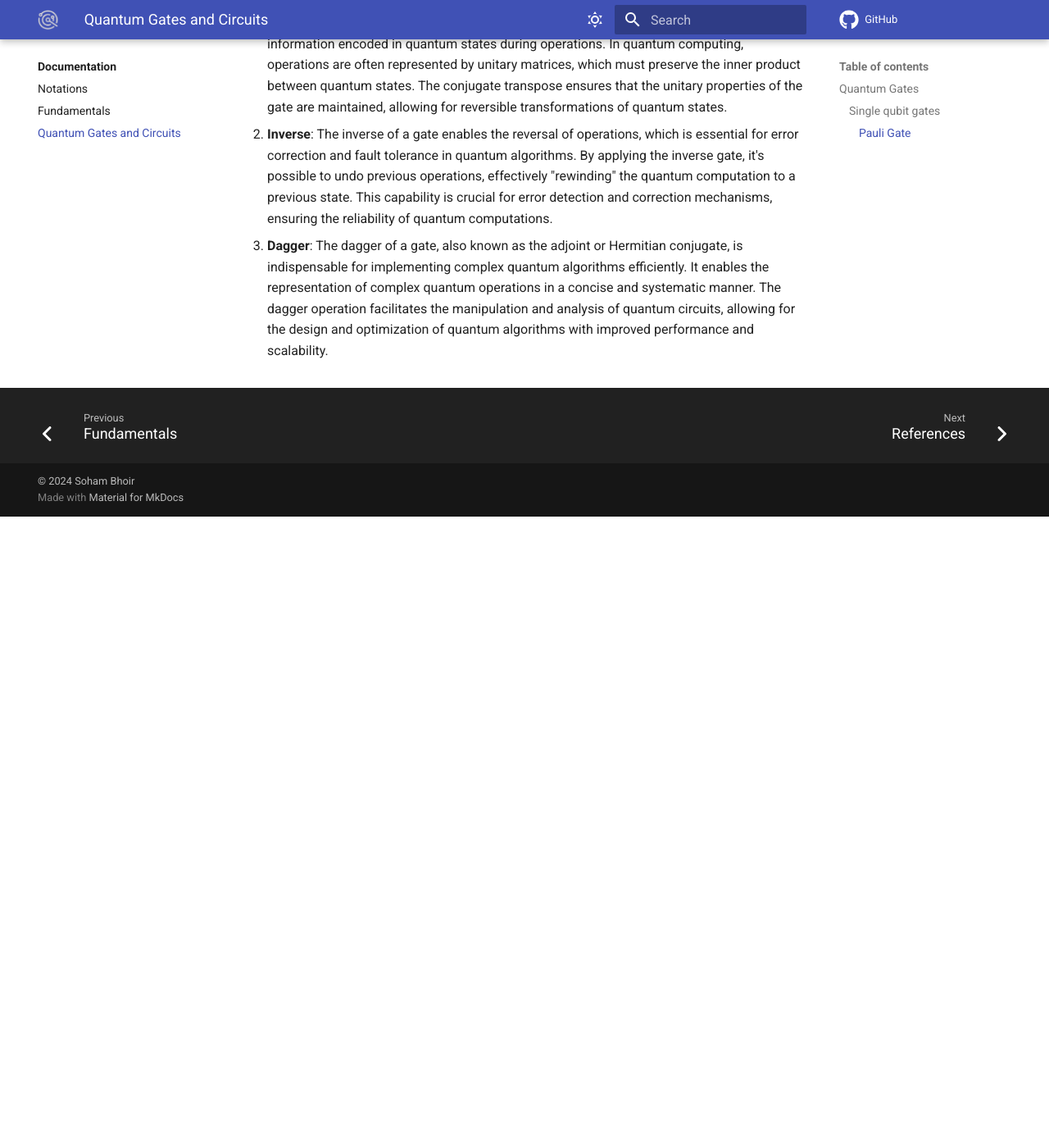
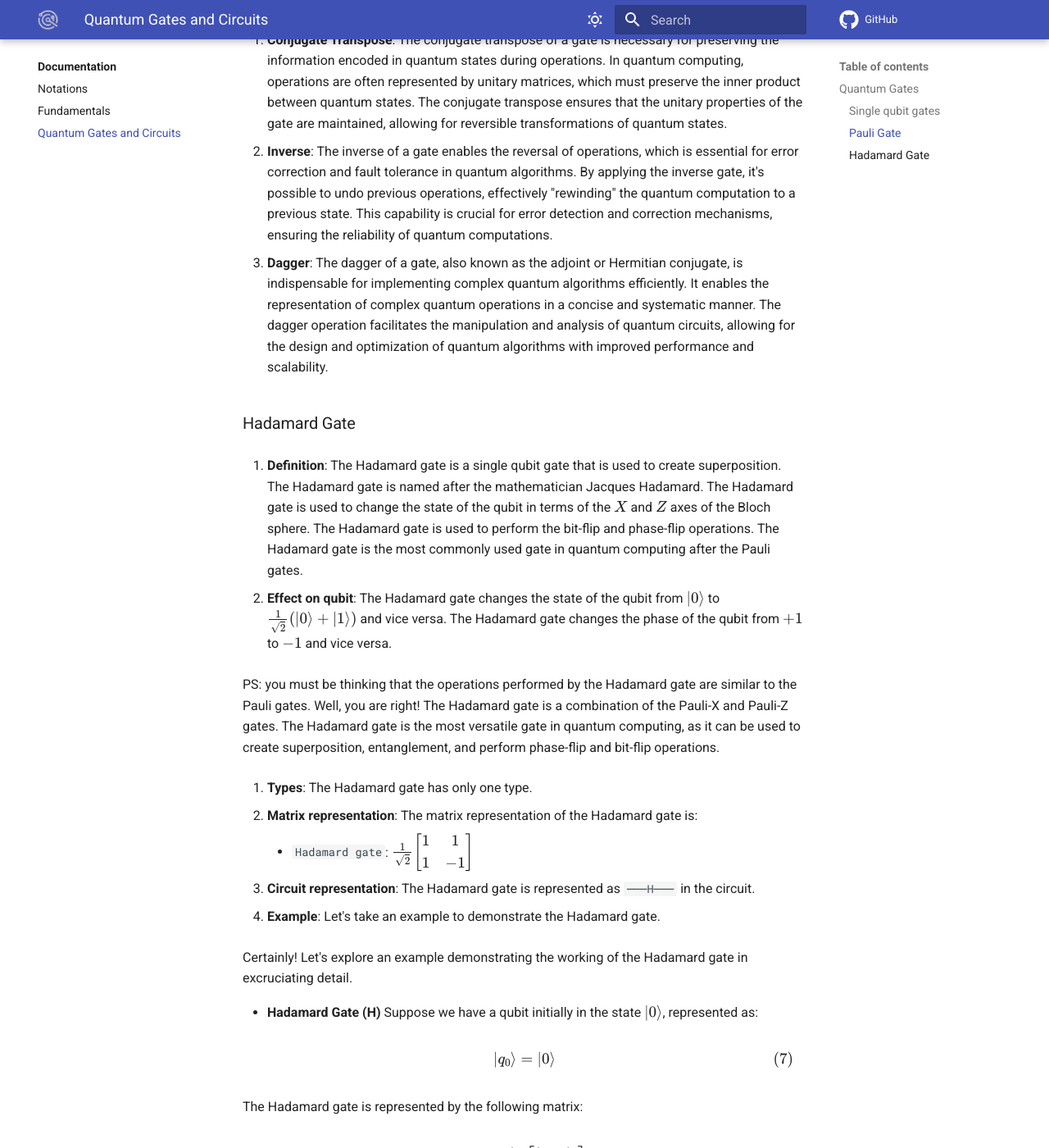
Before and after one commit to Winter-Soren/quantum-ml-handbook, an MkDocs documentation site: the page built from docs/documentation/gates-and-circuits.md, in a window 1280 px wide and 1400 px high, scrolled down 5242 px. Shown: the whole window at 82% size. Built offline with MkDocs 1.6.1 and Material for MkDocs 9.7.7, drawn with Linux system fonts in a browser that asks for light colours; comment, search, counter and statistics services are not loaded; before the commit the page ends 5872 px from its top, so only the background shows below that; some of the changed text lies outside the part shown.

Commit message:
added Hadamard Gate

```diff
--- a/docs/documentation/gates-and-circuits.md
+++ b/docs/documentation/gates-and-circuits.md
@@ -26,7 +26,7 @@ Single qubit gates are the gates that act on a single qubit. These gates are use
 6. `U gate`
 
 
-####  Pauli Gate
+###  Pauli Gate
 1. **Definition**: The Pauli gates are a set of three single qubit gates that are used to change the state of a qubit. The Pauli gates are:
     * `Pauli-X gate`
     * `Pauli-Y gate`
@@ -179,3 +179,96 @@ Major spoilers: you might be thinking that why we need to learn so much about th
 2. **Inverse**: The inverse of a gate enables the reversal of operations, which is essential for error correction and fault tolerance in quantum algorithms. By applying the inverse gate, it's possible to undo previous operations, effectively "rewinding" the quantum computation to a previous state. This capability is crucial for error detection and correction mechanisms, ensuring the reliability of quantum computations.
 
 3. **Dagger**: The dagger of a gate, also known as the adjoint or Hermitian conjugate, is indispensable for implementing complex quantum algorithms efficiently. It enables the representation of complex quantum operations in a concise and systematic manner. The dagger operation facilitates the manipulation and analysis of quantum circuits, allowing for the design and optimization of quantum algorithms with improved performance and scalability.
+
+
+
+
+### Hadamard Gate
+1. **Definition**: The Hadamard gate is a single qubit gate that is used to create superposition. The Hadamard gate is named after the mathematician Jacques Hadamard. The Hadamard gate is used to change the state of the qubit in terms of the \(X\) and \(Z\) axes of the Bloch sphere. The Hadamard gate is used to perform the bit-flip and phase-flip operations. The Hadamard gate is the most commonly used gate in quantum computing after the Pauli gates.
+
+2. **Effect on qubit**: The Hadamard gate changes the state of the qubit from \(|0\rangle\) to \(\frac{1}{\sqrt{2}}(|0\rangle + |1\rangle)\) and vice versa. The Hadamard gate changes the phase of the qubit from \(+1\) to \(-1\) and vice versa.
+
+PS: you must be thinking that the operations performed by the Hadamard gate are similar to the Pauli gates. Well, you are right! The Hadamard gate is a combination of the Pauli-X and Pauli-Z gates. The Hadamard gate is the most versatile gate in quantum computing, as it can be used to create superposition, entanglement, and perform phase-flip and bit-flip operations.
+
+3. **Types**: The Hadamard gate has only one type.
+
+4. **Matrix representation**: The matrix representation of the Hadamard gate is:
+    * `Hadamard gate`: \(\frac{1}{\sqrt{2}}\begin{bmatrix} 1 & 1 \\ 1 & -1 \end{bmatrix}\)
+
+5. **Circuit representation**: The Hadamard gate is represented as ` ───H─── ` in the circuit.
+
+6. **Example**: Let's take an example to demonstrate the Hadamard gate.
+
+Certainly! Let's explore an example demonstrating the working of the Hadamard gate in excruciating detail.
+
+*   **Hadamard Gate (H)**
+Suppose we have a qubit initially in the state \( |0\rangle \), represented as:
+
+$$
+|q_0\rangle = |0\rangle
+\tag{7}
+$$
+
+The Hadamard gate is represented by the following matrix:
+
+$$
+H = \frac{1}{\sqrt{2}} \begin{bmatrix} 1 & 1 \\ 1 & -1 \end{bmatrix}
+\tag{8}
+$$
+
+To apply the Hadamard gate to the qubit \( |q_0\rangle = |0\rangle \), we perform a matrix multiplication of the Hadamard gate matrix with the state vector representing \( |0\rangle \).
+
+$$
+H|q_0\rangle = \frac{1}{\sqrt{2}} \begin{bmatrix} 1 & 1 \\ 1 & -1 \end{bmatrix} \begin{bmatrix} 1 \\ 0 \end{bmatrix}
+\tag{9}
+$$
+
+Performing the matrix multiplication:
+
+$$
+H|q_0\rangle = \frac{1}{\sqrt{2}} \begin{bmatrix} 1*1 + 1*0 \\ 1*1 - 1*0 \end{bmatrix}
+\tag{10}
+$$
+
+Simplifying:
+
+$$
+H|q_0\rangle = \frac{1}{\sqrt{2}} \begin{bmatrix} 1 \\ 1 \end{bmatrix}
+\tag{11}
+$$
+
+Therefore, after applying the Hadamard gate, the state of the qubit \( |q_0\rangle \) transforms to:
+
+$$
+|q_1\rangle = H|q_0\rangle = \frac{1}{\sqrt{2}} \begin{bmatrix} 1 \\ 1 \end{bmatrix}
+\tag{12}
+$$
+
+The ket representation of the final state is:
+
+$$
+|q_1\rangle = \frac{1}{\sqrt{2}}(|0\rangle + |1\rangle)
+\tag{13}
+$$
+
+The circuit representation of this operation is as follows:
+
+Initial state: |0⟩
+
+   ───H───
+
+Final state: \(\frac{1}{\sqrt{2}}(|0\rangle + |1\rangle\)
+
+7. **Properties**: The properties of the Hadamard gate are:
+    * The Hadamard gate is Hermitian, i.e., the conjugate transpose of the gate is equal to the gate itself (i.e., \(H^\dagger = H\)).
+    * The Hadamard gate is involutory, i.e., applying the gate twice results in the identity gate.
+    * The Hadamard gate is a unitary gate, i.e., the inverse of the gate is equal to the conjugate transpose of the gate (i.e., \(H^{-1} = H^\dagger\)).
+
+8. **Conjugate transpose**: The conjugate transpose of the Hadamard gate is:
+    * `Hadamard gate`: \(\frac{1}{\sqrt{2}}\begin{bmatrix} 1 & 1 \\ 1 & -1 \end{bmatrix}\)
+
+9. **Inverse**: The inverse of the Hadamard gate is:
+    * `Hadamard gate`: \(\frac{1}{\sqrt{2}}\begin{bmatrix} 1 & 1 \\ 1 & -1 \end{bmatrix}\)
+
+10. **Dagger**: The dagger of the Hadamard gate is:
+    * `Hadamard gate`: \(H^\dagger = H\)
```
